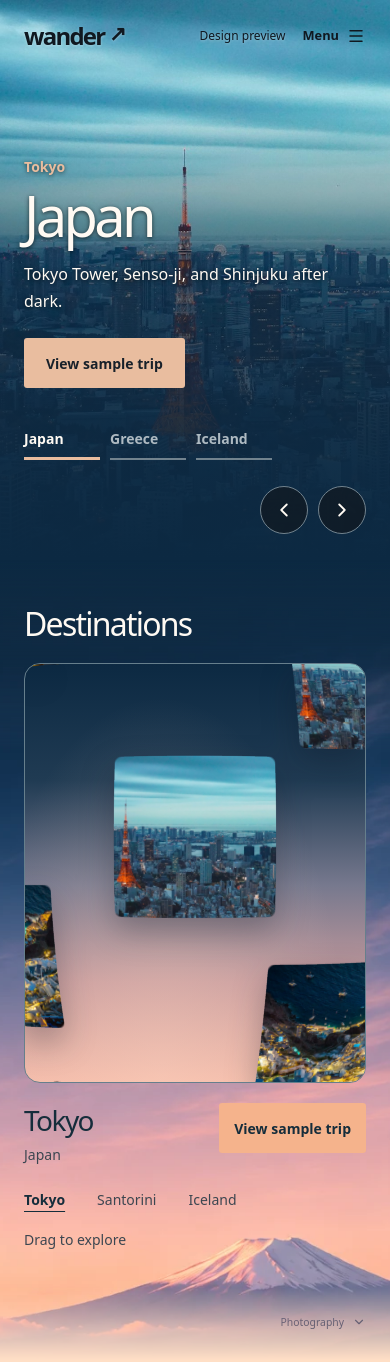
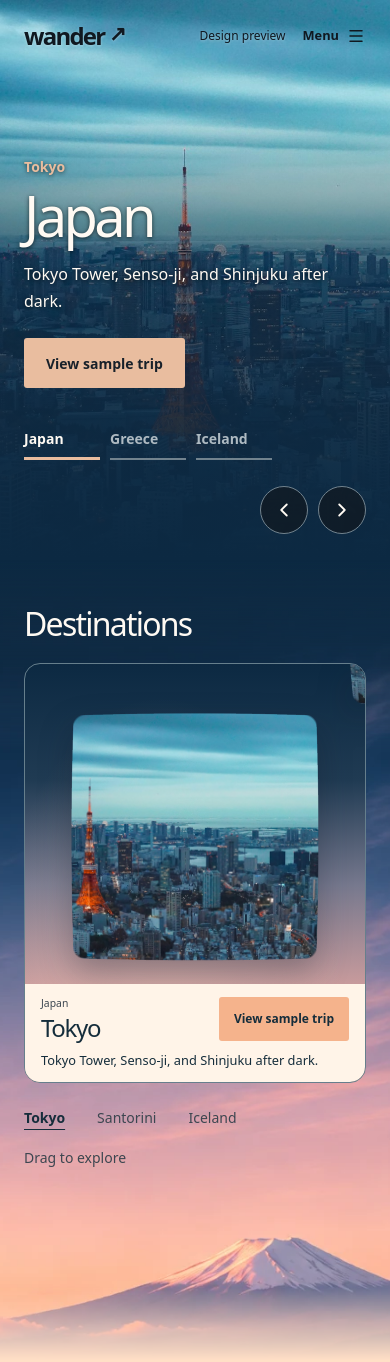
Before and after one commit to Thomas1255/wander, a Next.js app: page / in a window 390 px wide. Shown: the top 1362 px of the page. Built offline with nearby package versions, Linux system fonts and the light colour scheme.

Commit message:
feat: zoom into settled destinations and show details

```diff
--- a/src/app/blue-hour.css
+++ b/src/app/blue-hour.css
@@ -502,10 +502,14 @@ body:has(.landing-horizon) .site-footer {
 .destination-menu-stage .infinite-menu__canvas {
   filter: drop-shadow(0 14px 16px rgb(14 26 39 / 32%));
 }
+.destination-menu-fallback {
+  position: absolute;
+  inset: 0;
+}
 .destination-menu-still {
   position: absolute;
-  inset: 6% 0;
-  width: min(380px, 80%);
+  inset: 20px 0 140px;
+  width: min(380px, 70%);
   margin-inline: auto;
   overflow: hidden;
   border-radius: var(--radius);
@@ -518,7 +522,6 @@ body:has(.landing-horizon) .site-footer {
 .destination-menu[data-ready="false"] .infinite-menu {
   visibility: hidden;
 }
-.destination-menu-details,
 .destination-menu-controls {
   display: flex;
   align-items: center;
@@ -528,18 +531,100 @@ body:has(.landing-horizon) .site-footer {
   margin-inline: auto;
 }
 .destination-menu-details {
-  padding-top: 20px;
+  position: absolute;
+  inset: 0;
+  color: var(--horizon-ink);
+  pointer-events: none;
+  transition:
+    opacity var(--motion-slow),
+    transform var(--motion-slow);
+}
+.destination-menu-details[data-moving="true"] {
+  opacity: 0;
+  transform: translateY(8px);
+}
+.destination-menu-title,
+.destination-menu-description {
+  position: absolute;
+  top: 50%;
+  max-width: calc(50% - var(--infinite-menu-tile, 160px) - 40px);
+  padding: 16px;
+  border-radius: 8px;
+  background: #fff4e8;
+  transform: translateY(-50%);
+}
+.destination-menu-title {
+  right: calc(50% + var(--infinite-menu-tile, 160px) + 24px);
 }
 .destination-menu-details h3 {
-  font-size: clamp(1.75rem, 4vw, 2.5rem);
+  font-size: clamp(
+    1.25rem,
+    calc((50cqw - var(--infinite-menu-tile, 160px) - 40px) * 0.14),
+    2.5rem
+  );
   font-weight: 500;
   letter-spacing: -0.055em;
   line-height: 1.25;
 }
-.destination-menu-details p {
-  color: var(--muted-foreground);
+.destination-menu-title p {
+  color: var(--horizon-muted);
+  font-size: 0.7rem;
+  line-height: 1.5;
+  margin-bottom: 4px;
+}
+.destination-menu-description {
+  left: calc(50% + var(--infinite-menu-tile, 160px) + 24px);
   font-size: 0.875rem;
-  margin-top: 6px;
+  line-height: 1.6;
+}
+.destination-menu-action {
+  position: absolute;
+  bottom: 6%;
+  left: 50%;
+  pointer-events: auto;
+  transform: translateX(-50%);
+}
+.destination-menu-action:active {
+  transform: translateX(-50%) translateY(1px);
+}
+.destination-menu [data-layout="stacked"] > .destination-menu-details {
+  inset: auto 0 0;
+  display: grid;
+  grid-template-columns: 1fr auto;
+  gap: 8px 12px;
+  align-items: center;
+  padding: 12px 16px;
+  background: #fff4e8;
+}
+.destination-menu [data-layout="stacked"] .destination-menu-title,
+.destination-menu [data-layout="stacked"] .destination-menu-description,
+.destination-menu [data-layout="stacked"] .destination-menu-action {
+  position: static;
+  max-width: none;
+  padding: 0;
+  background: none;
+  transform: none;
+}
+.destination-menu [data-layout="stacked"] .destination-menu-title h3 {
+  font-size: 1.5rem;
+}
+.destination-menu [data-layout="stacked"] .destination-menu-title p {
+  font-size: 0.65rem;
+  margin-bottom: 2px;
+}
+.destination-menu [data-layout="stacked"] .destination-menu-description {
+  grid-column: 1 / -1;
+  grid-row: 2;
+  font-size: 0.8rem;
+  line-height: 1.5;
+}
+.destination-menu [data-layout="stacked"] .destination-menu-action {
+  grid-column: 2;
+  grid-row: 1;
+  min-height: 44px;
+  padding: 10px 14px;
+  font-size: 0.75rem;
+  background: var(--primary);
 }
 .destination-menu-controls {
   margin-top: 20px;
@@ -578,14 +663,6 @@ body:has(.landing-horizon) .site-footer {
   }
   .destination-menu-stage {
     height: 420px;
-  }
-  .destination-menu-details {
-    align-items: start;
-    gap: 16px;
-  }
-  .destination-menu-details .button {
-    padding-inline: 14px;
-    flex-shrink: 0;
   }
   .destination-menu-controls {
     margin-top: 12px;
--- a/src/components/destination-carousel.tsx
+++ b/src/components/destination-carousel.tsx
@@ -14,21 +14,18 @@ const slides = [
     country: "Japan",
     navigationTone: "dark",
     location: "Tokyo",
-    description: "Tokyo Tower, Senso-ji, and Shinjuku after dark.",
   },
   {
     destination: destinations[1],
     country: "Greece",
     navigationTone: "light",
     location: "Santorini",
-    description: "Caldera views, volcanic beaches, and sunsets in Oia.",
   },
   {
     destination: destinations[2],
     country: "Iceland",
     navigationTone: "dark",
     location: "South Coast",
-    description: "Waterfalls, black-sand beaches, and glacier lagoons.",
   },
 ] as const;
 
@@ -113,7 +110,7 @@ export function DestinationCarousel() {
         >
           <p className="hero-location">{slide.location}</p>
           <h1>{slide.country}</h1>
-          <p className="hero-description">{slide.description}</p>
+          <p className="hero-description">{slide.destination.highlights}</p>
           <Button asChild className="hero-action">
             <Link href={`/trips#${slide.destination.id}`}>
               View sample trip
--- a/src/components/destination-menu.tsx
+++ b/src/components/destination-menu.tsx
@@ -8,7 +8,7 @@ import { useRouter } from "next/navigation";
 
 import { Button } from "@/components/ui/button";
 import type { InfiniteMenuHandle } from "@/components/react-bits/infinite-menu";
-import { destinations } from "@/lib/demo-trips";
+import { destinations, type Destination } from "@/lib/demo-trips";
 
 const InfiniteMenu = dynamic(() => import("./react-bits/infinite-menu"), {
   ssr: false,
@@ -17,7 +17,7 @@ const InfiniteMenu = dynamic(() => import("./react-bits/infinite-menu"), {
 const items = destinations.map((destination) => ({
   image: destination.image,
   title: destination.name,
-  description: destination.locationLabel,
+  description: destination.highlights,
   link: `/trips#${destination.id}`,
 }));
 
@@ -29,6 +29,40 @@ function subscribeToMotion(onChange: () => void) {
 
 function allowsMotion() {
   return !window.matchMedia("(prefers-reduced-motion: reduce)").matches;
+}
+
+function DestinationDetails({
+  destination,
+  moving = false,
+}: {
+  destination: Destination;
+  moving?: boolean;
+}) {
+  return (
+    <div
+      className="destination-menu-details"
+      data-moving={moving}
+      inert={moving}
+    >
+      <div
+        className="destination-menu-title"
+        aria-live="polite"
+        aria-atomic="true"
+      >
+        <p>{destination.locationLabel}</p>
+        <h3>{destination.name}</h3>
+      </div>
+      <p className="destination-menu-description">{destination.highlights}</p>
+      <Button asChild className="destination-menu-action">
+        <Link
+          href={`/trips#${destination.id}`}
+          aria-label={`See ${destination.name} sample trip`}
+        >
+          View sample trip
+        </Link>
+      </Button>
+    </div>
+  );
 }
 
 export function DestinationMenu() {
@@ -78,15 +112,21 @@ export function DestinationMenu() {
             items={items}
             count={80}
             roundness={0.1}
-            zoom={1.05}
-            pullBack={0.35}
+            zoom={1.6}
+            pullBack={1.2}
             stretch={0.15}
             inertia={0.35}
             autoplay={0}
             grayscale={false}
             dim={0}
             intro={false}
-            showInfo={false}
+            showInfo
+            renderInfo={(_, index, moving) => (
+              <DestinationDetails
+                destination={destinations[index] ?? destinations[0]}
+                moving={moving}
+              />
+            )}
             onReady={() => setReady(true)}
             onUnsupported={() => setUnsupported(true)}
             onActiveChange={(_, index) => setActiveIndex(index)}
@@ -97,6 +137,7 @@ export function DestinationMenu() {
           />
         )}
         {(!animated || !ready) && (
+          <div className="destination-menu-fallback" data-layout="stacked">
             <div className="destination-menu-still">
               <Image
                 src={destination.image}
@@ -105,21 +146,9 @@ export function DestinationMenu() {
                 sizes="(max-width: 767px) 80vw, 380px"
               />
             </div>
+            <DestinationDetails destination={destination} />
+          </div>
         )}
-      </div>
-      <div className="destination-menu-details">
-        <div aria-live="polite" aria-atomic="true">
-          <h3>{destination.name}</h3>
-          <p>{destination.locationLabel}</p>
-        </div>
-        <Button asChild>
-          <Link
-            href={`/trips#${destination.id}`}
-            aria-label={`See ${destination.name} sample trip`}
-          >
-            View sample trip
-          </Link>
-        </Button>
       </div>
       <div className="destination-menu-controls">
         <div role="group" aria-label="Choose a destination to explore">
--- a/src/components/react-bits/infinite-menu.tsx
+++ b/src/components/react-bits/infinite-menu.tsx
@@ -594,7 +594,7 @@ const InfiniteMenu = ({
     };
 
     const measure = () => {
-      const rest = restDistance();
+      const rest = state.camera || restDistance();
       const radius =
         (tileRadius() / ((rest - RADIUS) * Math.tan(FOV / 2))) *
         (state.height / 2);
@@ -792,7 +792,11 @@ const InfiniteMenu = ({
       if (!moving) report();
 
       const rest = restDistance();
-      const pullAmount = clamp(drag.active ? 1 : state.speed / 2.2, 0, 1);
+      const pullAmount = clamp(
+        drag.active ? 1 : Math.max(state.speed / 2.2, settledAngle / 0.45),
+        0,
+        1,
+      );
       const target =
         rest +
         s.pullBack * pullAmount * RADIUS * 1.25 +
@@ -1142,7 +1146,11 @@ const InfiniteMenu = ({
       {showInfo &&
         current &&
         (renderInfo ? (
-          <div className="infinite-menu__custom">
+          <div
+            className="infinite-menu__custom"
+            data-moving={moving}
+            data-layout={layout}
+          >
             {renderInfo(current, active % items.length, moving)}
           </div>
         ) : (
--- a/src/lib/demo-trips.ts
+++ b/src/lib/demo-trips.ts
@@ -3,6 +3,7 @@ export type Destination = {
   id: string;
   name: string;
   locationLabel: string;
+  highlights: string;
   image: string;
   imageAlt: string;
 };
@@ -21,6 +22,7 @@ export const destinations = [
     id: "tokyo",
     name: "Tokyo",
     locationLabel: "Japan",
+    highlights: "Tokyo Tower, Senso-ji, and Shinjuku after dark.",
     image: "/images/tokyo.jpg",
     imageAlt: "Tokyo Tower glowing above the city at dusk",
   },
@@ -28,6 +30,7 @@ export const destinations = [
     id: "santorini",
     name: "Santorini",
     locationLabel: "Greece",
+    highlights: "Caldera views, volcanic beaches, and sunsets in Oia.",
     image: "/images/santorini.jpg",
     imageAlt: "The lit hillside of Oia looking out over the Aegean at night",
   },
@@ -35,6 +38,7 @@ export const destinations = [
     id: "iceland",
     name: "Iceland",
     locationLabel: "South Coast",
+    highlights: "Waterfalls, black-sand beaches, and glacier lagoons.",
     image: "/images/iceland.jpg",
     imageAlt: "A waterfall descending through dark Icelandic cliffs",
   },
```
Also changed, not shown: 6 other files (tests, documents, lock files or other folders). Lines whose indentation alone changed are shown as unchanged.
